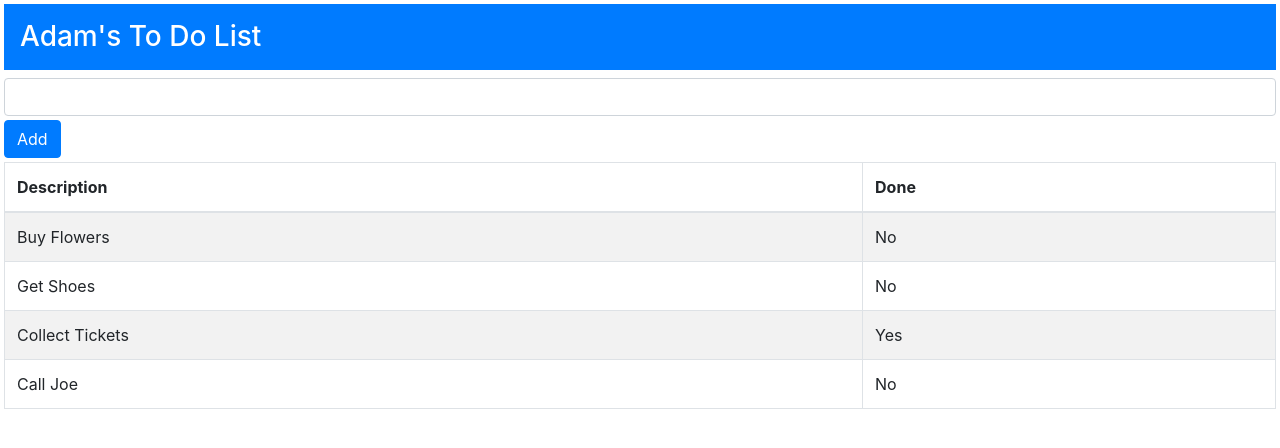
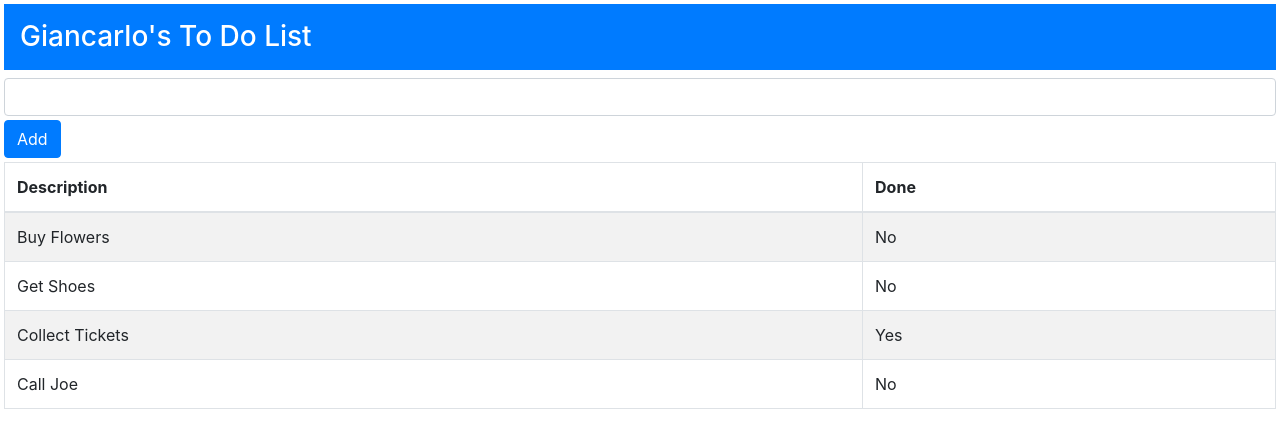
Before and after one commit to giancarlogamarra/todo_project, a website: page index.html in a window 1280 px wide. Drawn offline with nearby package versions, Linux system fonts and the light colour scheme.

Commit message:
Update index.html

```diff
--- a/index.html
+++ b/index.html
@@ -6,7 +6,7 @@
     <link href="node_modules/bootstrap/dist/css/bootstrap.min.css" rel="stylesheet" />
 </head>
 <body class="m-1">
-    <h3 class="bg-primary text-white p-3">Adam's To Do List</h3>
+    <h3 class="bg-primary text-white p-3">Giancarlo's To Do List</h3>
     <div class="my-1">
         <input class="form-control" />
         <button class="btn btn-primary mt-1">Add</button>
```
